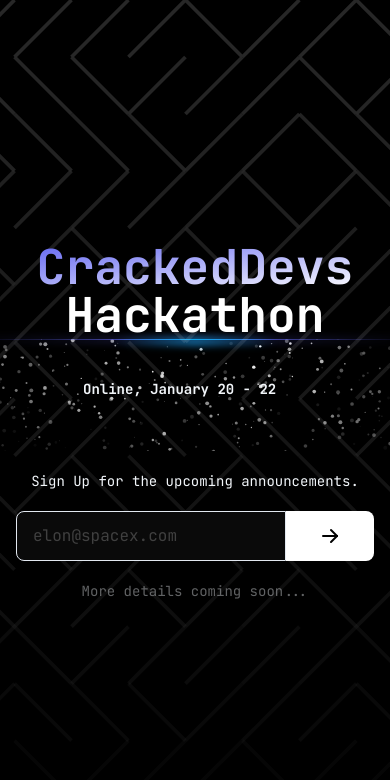
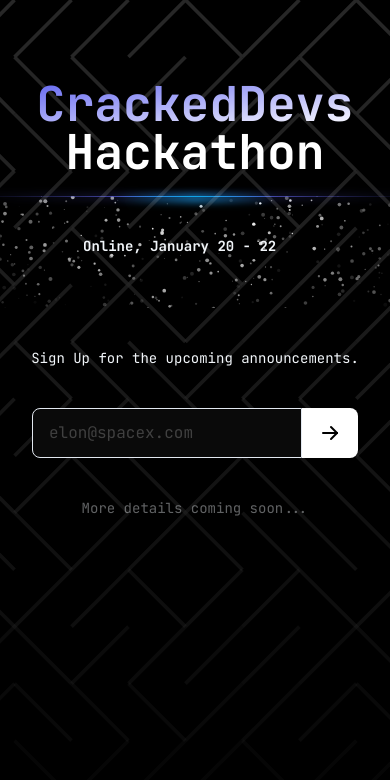
Before and after one commit to CrackedDevs/hackathon-site, a Next.js app: page / in a window 390 px wide. Shown: the top 780 px of the page. Built offline with nearby package versions, Linux system fonts and the light colour scheme.

Commit message:
chore: mobile ui n autocomplete email input (#3)
LGMT !!

```diff
--- a/src/app/components/Input.tsx
+++ b/src/app/components/Input.tsx
@@ -46,13 +46,15 @@ export default function Input() {
         <input
           type="email"
           onChange={handleInputChange}
+          name="email"
+          autoComplete="email"
           required
           placeholder="elon@spacex.com"
           className="rounded-l-lg w-full border outline-none relative z-10 focus:border-gray-500 transition-all duration-500 py-3 md:py-5 px-4 md:px-10 text-secondary bg-neutral-950 placeholder:text-neutral-700"
         />
         <button
           type="submit"
-          className={cn("rounded-r-lg capitalize text-lg py-2 px-8 bg-white text-black z-10", { "cursor-not-allowed": loading })}
+          className={cn("rounded-r-lg capitalize text-lg py-2 px-4 md:px-6 lg:px-8 bg-white text-black z-10", { "cursor-not-allowed": loading })}
           disabled={loading}
         >
           {loading ? (
--- a/src/app/components/SparklesHero.tsx
+++ b/src/app/components/SparklesHero.tsx
@@ -5,9 +5,9 @@ import Input from "./Input";
 
 export default function SparklesHero() {
   return (
-    <section className="h-[100vh] relative w-full bg-black flex flex-col items-center justify-center overflow-hidden">
+    <section className="h-[100vh] relative w-full bg-black flex flex-col items-center pt-20 lg:justify-center overflow-hidden">
       <div className="absolute w-full h-full z-10 inset-0 bg-[url(/grid.svg)] bg-center bg-cover opacity-30 [mask-image:linear-gradient(180deg,rgba(255,255,255,255))]"></div>
-      <h1 className="text-5xl lg:text-8xl font-bold text-center text-white relative z-20">
+      <h1 className="text-5xl sm:text-8xl mb-5 lg:mb-0 font-bold text-center text-white relative z-20">
         <div className="bg-gradient-to-br from-[#6366F1] to-white text-transparent bg-clip-text">CrackedDevs</div> Hackathon
       </h1>
       <div className="w-[40rem] h-28 relative">
@@ -33,12 +33,12 @@ export default function SparklesHero() {
         <div className="absolute inset-0 w-full h-full bg-black [mask-image:radial-gradient(350px_200px_at_top,transparent_20%,white)]"></div>
       </div>
       <div>
-      <p className="text-secondary text-sm md:text-xl my-5 text-center">
+      <p className="text-secondary text-sm md:text-xl my-10 lg:my-5 text-center">
         Sign Up for the upcoming announcements.
       </p>
         <Input />
       </div>
-      <p className="text-secondary mt-5 text-sm md:text-xl opacity-40 hover:opacity-90 hover:cursor-pointer">
+      <p className="text-secondary mt-10 lg:mt-5 text-sm md:text-xl opacity-40 hover:opacity-90 hover:cursor-pointer">
         More details coming soon...
       </p>
     </section>
```
